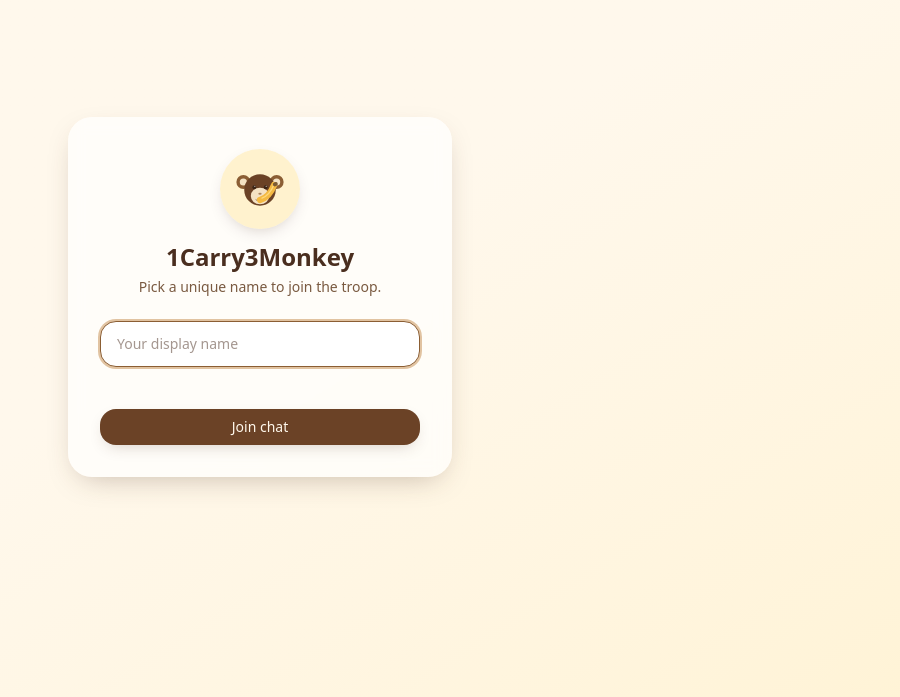
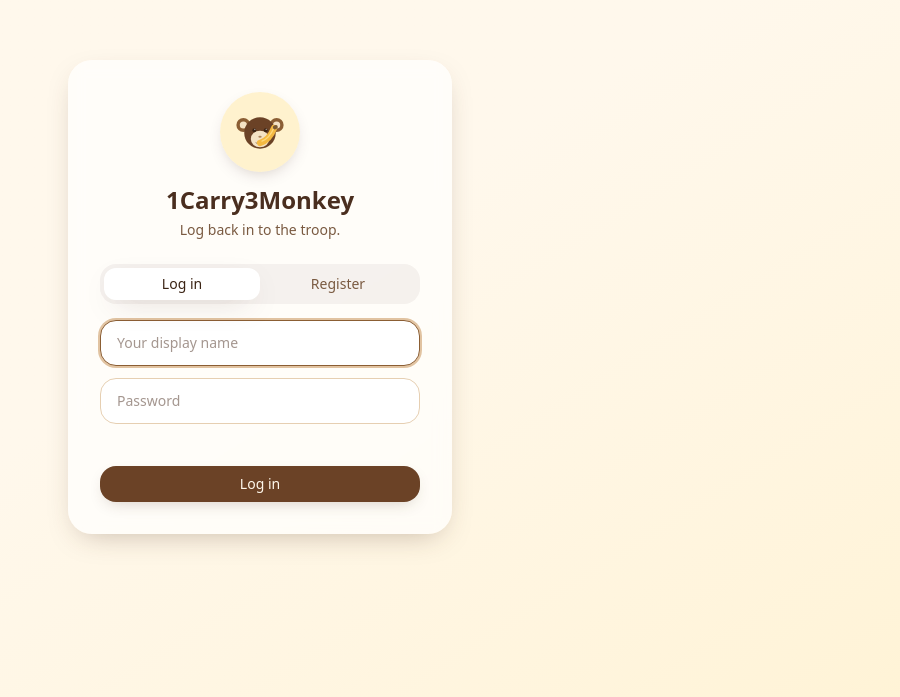
Before and after one commit to narumedsr-p/Huddle-Chat, a React (Vite) app in the folder frontend/: page / in a window 1280 px wide. Shown: the part 103-800 px from the top of the page, without its empty margins (380-1280 px from the left). Built offline with nearby package versions, Linux system fonts and the light colour scheme; a web font is replaced by a local one.

Commit message:
feat: add AuthScreen login/register UI, replacing JoinScreen
The old flow only asked for a display name. The new screen collects a
name and password and can toggle between signing in and registering.

```diff
--- a/frontend/src/App.tsx
+++ b/frontend/src/App.tsx
@@ -1,10 +1,11 @@
 import { AppShell } from "./components/AppShell";
-import { JoinScreen } from "./components/JoinScreen";
+import { AuthScreen } from "./components/AuthScreen";
 import { ChatStoreProvider, useChatStore } from "./state/useChatStore";
 
 function Root() {
-  const { currentUser } = useChatStore();
-  return currentUser ? <AppShell /> : <JoinScreen />;
+  const { currentUser, authLoading } = useChatStore();
+  if (authLoading) return null;
+  return currentUser ? <AppShell /> : <AuthScreen />;
 }
 
 function App() {
--- /dev/null
+++ b/frontend/src/components/AuthScreen.tsx
@@ -0,0 +1,143 @@
+import { motion } from "framer-motion";
+import { useState } from "react";
+import { useChatStore } from "../state/useChatStore";
+import { MonkeyMascot } from "./MonkeyMascot";
+import { Button } from "./ui/Button";
+
+type Mode = "login" | "register";
+
+export function AuthScreen() {
+  const { login, register } = useChatStore();
+  const [mode, setMode] = useState<Mode>("login");
+  const [name, setName] = useState("");
+  const [password, setPassword] = useState("");
+  const [confirmPassword, setConfirmPassword] = useState("");
+  const [error, setError] = useState<string | null>(null);
+  const [submitting, setSubmitting] = useState(false);
+
+  function switchMode(next: Mode) {
+    setMode(next);
+    setError(null);
+    setPassword("");
+    setConfirmPassword("");
+  }
+
+  async function handleSubmit(e: React.FormEvent) {
+    e.preventDefault();
+    if (mode === "register" && password !== confirmPassword) {
+      setError("Passwords don't match.");
+      return;
+    }
+    setSubmitting(true);
+    const result = mode === "login" ? await login(name, password) : await register(name, password);
+    setSubmitting(false);
+    if (!result.ok) {
+      setError(result.error);
+      return;
+    }
+    setError(null);
+  }
+
+  return (
+    <div className="flex min-h-screen items-center justify-center bg-gradient-to-br from-cream via-cream to-gold-300/30 px-4">
+      <motion.div
+        initial={{ opacity: 0, y: 16 }}
+        animate={{ opacity: 1, y: 0 }}
+        transition={{ duration: 0.35, ease: "easeOut" }}
+        className="w-full max-w-sm rounded-3xl bg-white/70 p-8 shadow-soft backdrop-blur"
+      >
+        <div className="mb-6 flex flex-col items-center text-center">
+          <motion.div
+            initial={{ scale: 0.8, rotate: -8 }}
+            animate={{ scale: 1, rotate: 0 }}
+            transition={{ type: "spring", stiffness: 200, damping: 12, delay: 0.1 }}
+            className="mb-3 flex h-20 w-20 items-center justify-center rounded-full bg-gold-300/50 shadow-pop"
+          >
+            <MonkeyMascot className="h-14 w-14" />
+          </motion.div>
+          <h1 className="text-2xl font-semibold text-ink">1Carry3Monkey</h1>
+          <p className="mt-1 text-sm text-ink-soft">
+            {mode === "login" ? "Log back in to the troop." : "Create an account to join the troop."}
+          </p>
+        </div>
+
+        <div className="mb-4 flex rounded-2xl bg-brown-900/5 p-1">
+          {(["login", "register"] as const).map((value) => {
+            const isActive = mode === value;
+            return (
+              <button
+                key={value}
+                type="button"
+                onClick={() => switchMode(value)}
+                className={`relative flex-1 rounded-xl py-1.5 text-sm font-medium transition-colors ${
+                  isActive ? "text-brown-900" : "text-ink-soft hover:text-ink"
+                }`}
+              >
+                {isActive && (
+                  <motion.span
+                    layoutId="auth-mode-pill"
+                    className="absolute inset-0 rounded-xl bg-white shadow-soft"
+                    transition={{ type: "spring", stiffness: 400, damping: 32 }}
+                  />
+                )}
+                <span className="relative">{value === "login" ? "Log in" : "Register"}</span>
+              </button>
+            );
+          })}
+        </div>
+
+        <form onSubmit={handleSubmit} className="flex flex-col gap-3">
+          <input
+            autoFocus
+            value={name}
+            onChange={(e) => {
+              setName(e.target.value);
+              if (error) setError(null);
+            }}
+            placeholder="Your display name"
+            className="rounded-2xl border border-brown-100 bg-white px-4 py-3 text-sm text-ink outline-none transition focus:border-brown-500 focus:ring-2 focus:ring-brown-300/50"
+          />
+          <input
+            type="password"
+            value={password}
+            onChange={(e) => {
+              setPassword(e.target.value);
+              if (error) setError(null);
+            }}
+            placeholder="Password"
+            className="rounded-2xl border border-brown-100 bg-white px-4 py-3 text-sm text-ink outline-none transition focus:border-brown-500 focus:ring-2 focus:ring-brown-300/50"
+          />
+          {mode === "register" && (
+            <input
+              type="password"
+              value={confirmPassword}
+              onChange={(e) => {
+                setConfirmPassword(e.target.value);
+                if (error) setError(null);
+              }}
+              placeholder="Confirm password"
+              className="rounded-2xl border border-brown-100 bg-white px-4 py-3 text-sm text-ink outline-none transition focus:border-brown-500 focus:ring-2 focus:ring-brown-300/50"
+            />
+          )}
+          {/* Fixed-height slot so the error appearing/disappearing never
+              resizes the card — this card is vertically centered on screen,
+              so a height change would visibly jump the whole thing. */}
+          <div className="min-h-[1.1rem]">
+            {error && (
+              <motion.p
+                initial={{ opacity: 0, y: -4 }}
+                animate={{ opacity: 1, y: 0 }}
+                className="text-xs font-medium text-red-500"
+              >
+                {error}
+              </motion.p>
+            )}
+          </div>
+          <Button type="submit" className="w-full" disabled={submitting}>
+            {mode === "login" ? "Log in" : "Create account"}
+          </Button>
+        </form>
+      </motion.div>
+    </div>
+  );
+}
--- a/frontend/src/components/JoinScreen.tsx
+++ /dev/null
@@ -1,77 +0,0 @@
-import { motion } from "framer-motion";
-import { useState } from "react";
-import { useChatStore } from "../state/useChatStore";
-import { MonkeyMascot } from "./MonkeyMascot";
-import { Button } from "./ui/Button";
-
-export function JoinScreen() {
-  const { join } = useChatStore();
-  const [name, setName] = useState("");
-  const [error, setError] = useState<string | null>(null);
-
-  async function handleSubmit(e: React.FormEvent) {
-    e.preventDefault();
-    const result = await join(name);
-    if (!result.ok) {
-      setError(result.error);
-      return;
-    }
-    setError(null);
-  }
-
-  return (
-    <div className="flex min-h-screen items-center justify-center bg-gradient-to-br from-cream via-cream to-gold-300/30 px-4">
-      <motion.div
-        initial={{ opacity: 0, y: 16 }}
-        animate={{ opacity: 1, y: 0 }}
-        transition={{ duration: 0.35, ease: "easeOut" }}
-        className="w-full max-w-sm rounded-3xl bg-white/70 p-8 shadow-soft backdrop-blur"
-      >
-        <div className="mb-6 flex flex-col items-center text-center">
-          <motion.div
-            initial={{ scale: 0.8, rotate: -8 }}
-            animate={{ scale: 1, rotate: 0 }}
-            transition={{ type: "spring", stiffness: 200, damping: 12, delay: 0.1 }}
-            className="mb-3 flex h-20 w-20 items-center justify-center rounded-full bg-gold-300/50 shadow-pop"
-          >
-            <MonkeyMascot className="h-14 w-14" />
-          </motion.div>
-          <h1 className="text-2xl font-semibold text-ink">1Carry3Monkey</h1>
-          <p className="mt-1 text-sm text-ink-soft">
-            Pick a unique name to join the troop.
-          </p>
-        </div>
-
-        <form onSubmit={handleSubmit} className="flex flex-col gap-3">
-          <input
-            autoFocus
-            value={name}
-            onChange={(e) => {
-              setName(e.target.value);
-              if (error) setError(null);
-            }}
-            placeholder="Your display name"
-            className="rounded-2xl border border-brown-100 bg-white px-4 py-3 text-sm text-ink outline-none transition focus:border-brown-500 focus:ring-2 focus:ring-brown-300/50"
-          />
-          {/* Fixed-height slot so the error appearing/disappearing never
-              resizes the card — this card is vertically centered on screen,
-              so a height change would visibly jump the whole thing. */}
-          <div className="min-h-[1.1rem]">
-            {error && (
-              <motion.p
-                initial={{ opacity: 0, y: -4 }}
-                animate={{ opacity: 1, y: 0 }}
-                className="text-xs font-medium text-red-500"
-              >
-                {error}
-              </motion.p>
-            )}
-          </div>
-          <Button type="submit" className="w-full">
-            Join chat
-          </Button>
-        </form>
-      </motion.div>
-    </div>
-  );
-}
```
